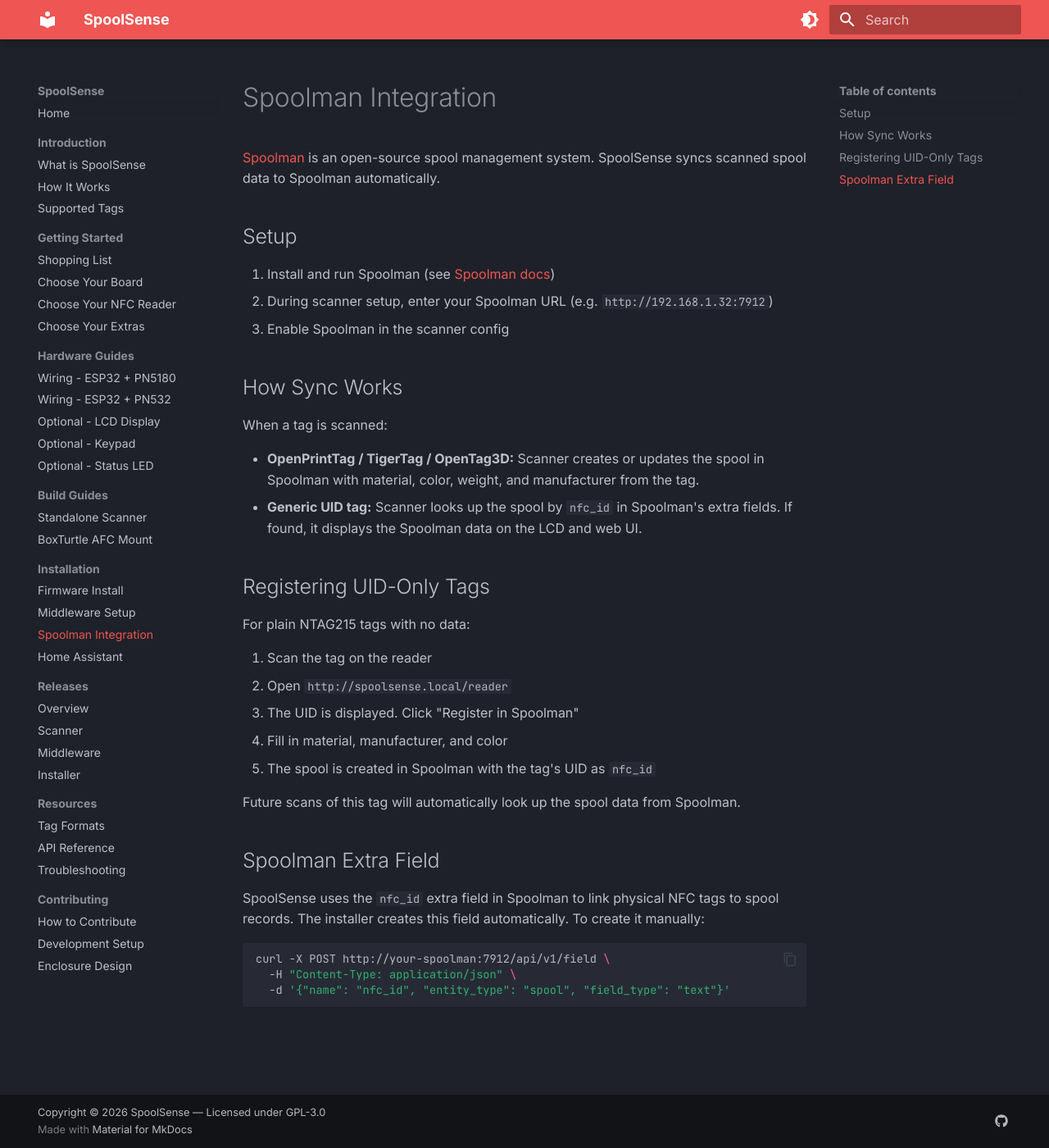
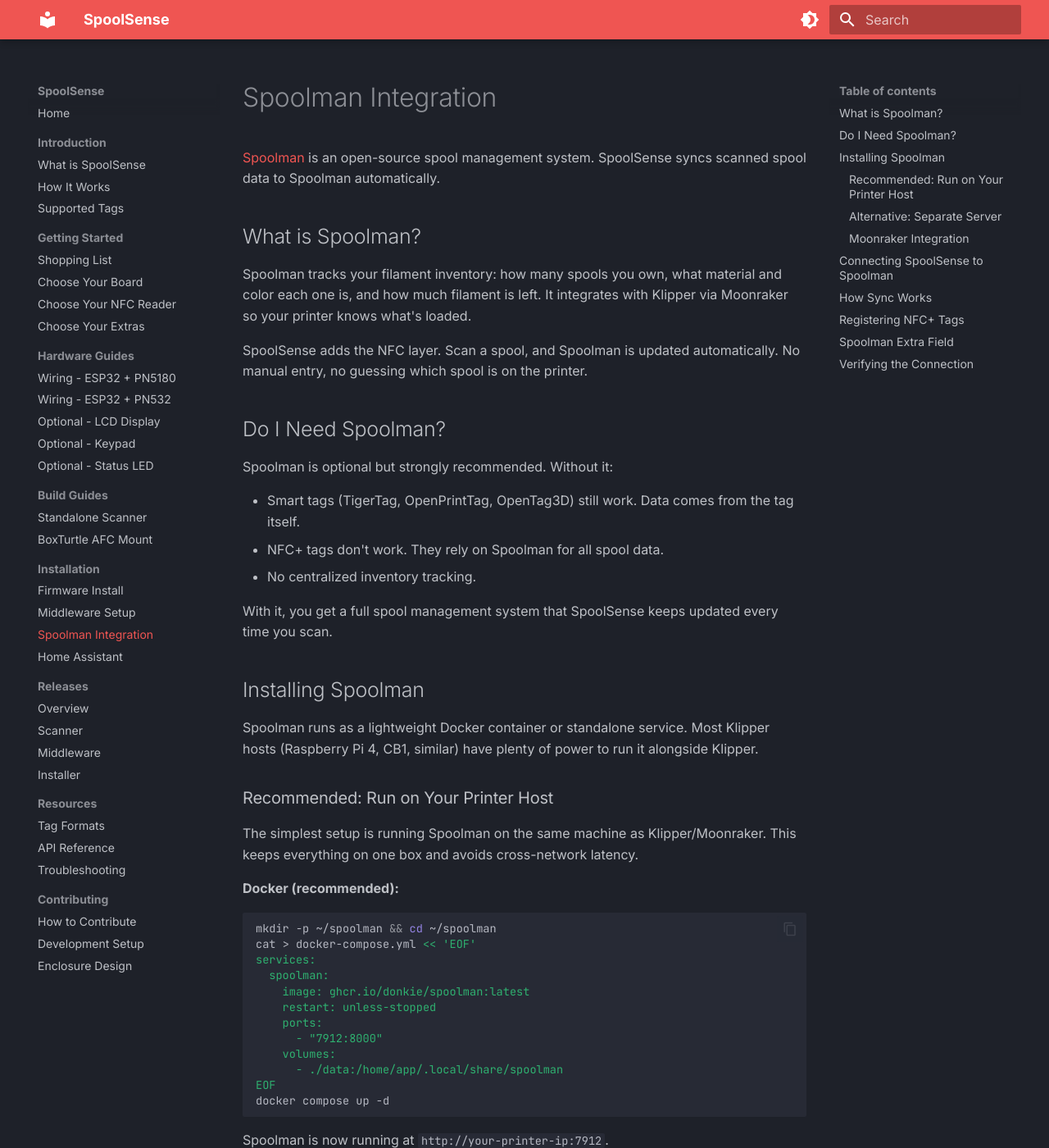
Before and after one commit to SpoolSense/spoolsense.org, an MkDocs documentation site: the page built from docs/installation/spoolman.md, in a window 1280 px wide and 1400 px high. Shown: the whole window at 82% size. Built offline with MkDocs 1.6.1 and Material for MkDocs 9.7.7, drawn with Linux system fonts in a browser that asks for light colours; some of the changed text lies outside the part shown.

Commit message:
docs: expand Spoolman page with install guide, Docker setup, and sync details

````diff
--- a/docs/installation/spoolman.md
+++ b/docs/installation/spoolman.md
@@ -2,22 +2,92 @@
 
 [Spoolman](https://github.com/Donkie/Spoolman) is an open-source spool management system. SpoolSense syncs scanned spool data to Spoolman automatically.
 
-## Setup
+## What is Spoolman?
 
-1. Install and run Spoolman (see [Spoolman docs](https://github.com/Donkie/Spoolman#installation))
-2. During scanner setup, enter your Spoolman URL (e.g. `http://192.168.1.32:7912`)
-3. Enable Spoolman in the scanner config
+Spoolman tracks your filament inventory: how many spools you own, what material and color each one is, and how much filament is left. It integrates with Klipper via Moonraker so your printer knows what's loaded.
+
+SpoolSense adds the NFC layer. Scan a spool, and Spoolman is updated automatically. No manual entry, no guessing which spool is on the printer.
+
+## Do I Need Spoolman?
+
+Spoolman is optional but strongly recommended. Without it:
+
+- Smart tags (TigerTag, OpenPrintTag, OpenTag3D) still work. Data comes from the tag itself.
+- NFC+ tags don't work. They rely on Spoolman for all spool data.
+- No centralized inventory tracking.
+
+With it, you get a full spool management system that SpoolSense keeps updated every time you scan.
+
+## Installing Spoolman
+
+Spoolman runs as a lightweight Docker container or standalone service. Most Klipper hosts (Raspberry Pi 4, CB1, similar) have plenty of power to run it alongside Klipper.
+
+### Recommended: Run on Your Printer Host
+
+The simplest setup is running Spoolman on the same machine as Klipper/Moonraker. This keeps everything on one box and avoids cross-network latency.
+
+**Docker (recommended):**
+
+```bash
+mkdir -p ~/spoolman && cd ~/spoolman
+cat > docker-compose.yml << 'EOF'
+services:
+  spoolman:
+    image: ghcr.io/donkie/spoolman:latest
+    restart: unless-stopped
+    ports:
+      - "7912:8000"
+    volumes:
+      - ./data:/home/app/.local/share/spoolman
+EOF
+docker compose up -d
+```
+
+Spoolman is now running at `http://your-printer-ip:7912`.
+
+**Without Docker:**
+
+See the [Spoolman installation docs](https://github.com/Donkie/Spoolman#installation) for standalone install options.
+
+### Alternative: Separate Server
+
+If you prefer to keep your printer host lean, run Spoolman on any machine on your network (NAS, home server, etc.). Just make sure the scanner and middleware can reach it over HTTP.
+
+### Moonraker Integration
+
+Add Spoolman to your Moonraker config so Fluidd/Mainsail can display spool info:
+
+```ini
+# moonraker.conf
+[spoolman]
+server: http://localhost:7912
+sync_rate: 5
+```
+
+Restart Moonraker after adding this.
+
+## Connecting SpoolSense to Spoolman
+
+During scanner setup (installer or web config), enter your Spoolman URL:
+
+- Same machine: `http://localhost:7912`
+- Different machine: `http://192.168.x.x:7912`
+
+The scanner tests the connection on boot and shows the result on the troubleshooting page.
 
 ## How Sync Works
 
 When a tag is scanned:
 
-- **OpenPrintTag / TigerTag / OpenTag3D:** Scanner creates or updates the spool in Spoolman with material, color, weight, and manufacturer from the tag.
-- **Generic UID tag:** Scanner looks up the spool by `nfc_id` in Spoolman's extra fields. If found, it displays the Spoolman data on the LCD and web UI.
+**Smart tags** (OpenPrintTag, TigerTag, OpenTag3D) contain filament data on the tag. The scanner searches Spoolman for a matching spool by UID. If no match is found, a new spool entry is created automatically. If a match exists, the entry is updated with the latest tag data.
 
-## Registering UID-Only Tags
+**NFC+ tags** (plain NTAG with UID only) carry no data. The scanner searches Spoolman by `nfc_id`. If found, the spool data (material, color, weight, manufacturer) is pulled from Spoolman and displayed on the LCD, web reader, and Home Assistant.
 
-For plain NTAG215 tags with no data:
+A sync cache prevents redundant API calls when the same spool is scanned repeatedly.
+
+## Registering NFC+ Tags
+
+For plain NTAG tags with no data written:
 
 1. Scan the tag on the reader
 2. Open `http://spoolsense.local/reader`
@@ -36,3 +106,19 @@ curl -X POST http://your-spoolman:7912/api/v1/field \
   -H "Content-Type: application/json" \
   -d '{"name": "nfc_id", "entity_type": "spool", "field_type": "text"}'
 ```
+
+## Verifying the Connection
+
+Check the scanner's troubleshooting page at `http://spoolsense.local/troubleshoot`. It shows:
+
+- Whether Spoolman is reachable
+- The Spoolman version
+- The configured URL
+
+Or check via API:
+
+```bash
+curl -s http://spoolsense.local/api/diagnostics | python3 -m json.tool
+```
+
+Look for `"spoolman": {"enabled": true, "reachable": true}`.
````
